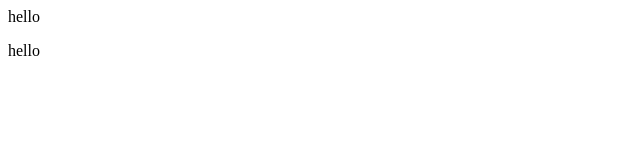
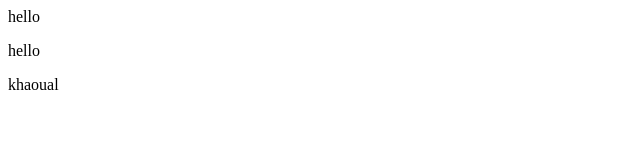
Before and after one commit to Boudrigakhaoula/formation_git_2024, a plain HTML site: page index.html in a window 1280 px wide. Shown: the full height of the page, 0-640 px from the left. Drawn offline with Linux system fonts and the light colour scheme.

Commit message:
Update index.html

```diff
--- a/index.html
+++ b/index.html
@@ -6,6 +6,7 @@
     <body>
         <!-- HEADER --> hello
         <p>hello</p>
+        <p>khaoual</p>
 
     </body>
 
```
